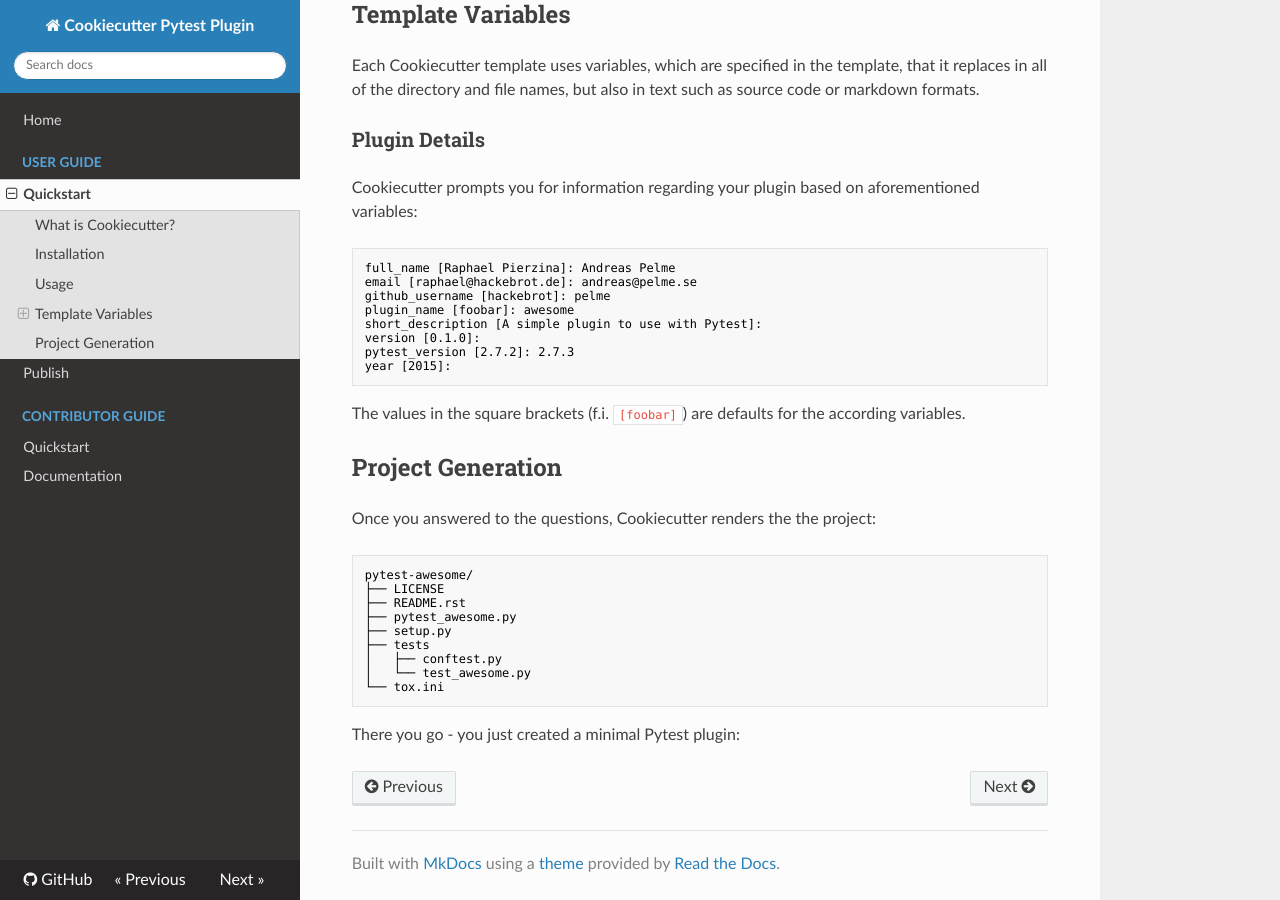
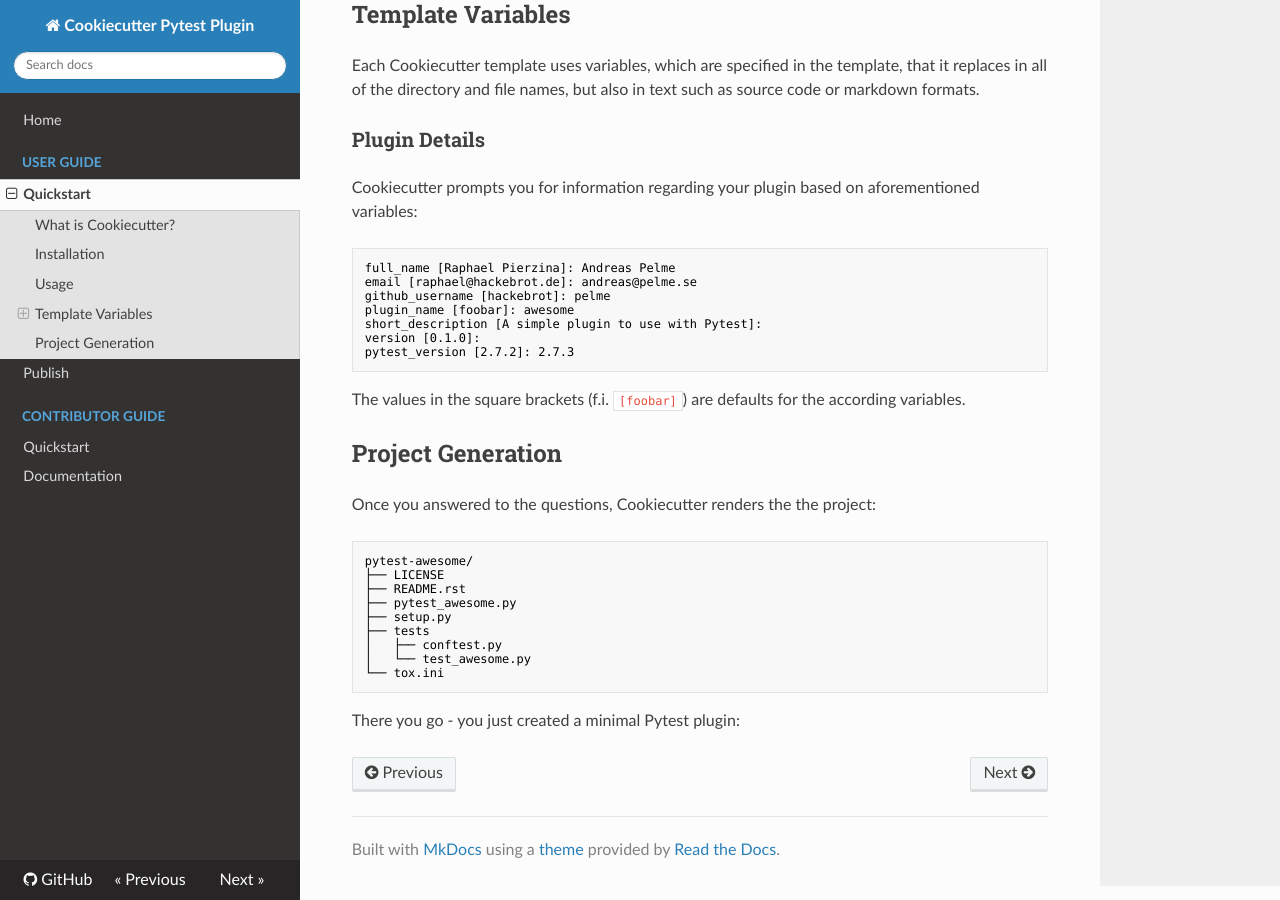
Before and after one commit to pytest-dev/cookiecutter-pytest-plugin, an MkDocs documentation site: the page built from docs/user-guide/quickstart.md, in a window 1280 px wide and 900 px high, scrolled down 660 px. Built offline with MkDocs 1.6.1, drawn with Linux system fonts in a browser that asks for light colours; nearby versions of some CDN libraries; old or Windows-style settings are respelled for this version of MkDocs.

Commit message:
Remove year from example prompts

````diff
--- a/docs/user-guide/quickstart.md
+++ b/docs/user-guide/quickstart.md
@@ -41,7 +41,6 @@
 short_description [A simple plugin to use with Pytest]:
 version [0.1.0]:
 pytest_version [2.7.2]: 2.7.3
-year [2015]:
 ```
 
 The values in the square brackets (f.i. ``[foobar]``) are defaults for the according variables.
````
Also changed, not shown: README.md (+0 -1 lines).
